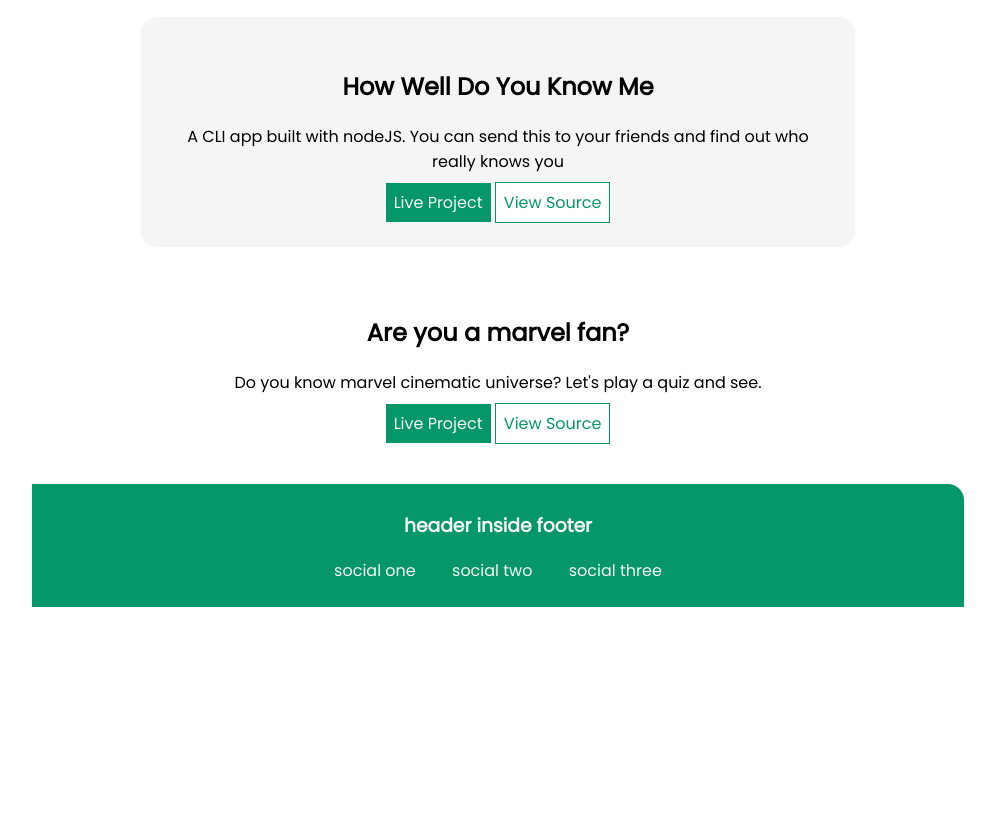
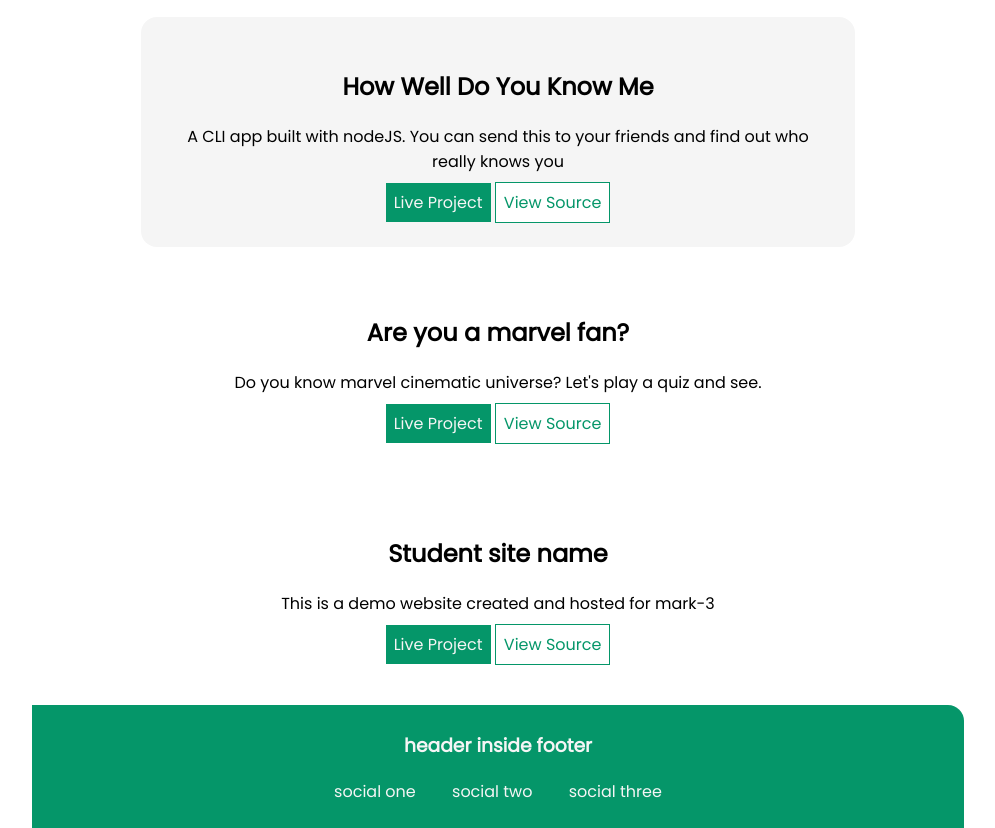
Before and after one commit to akashsoni211/neogcam-lessonthree-live, a plain HTML site: page projects.html in a window 1280 px wide. Shown: the part 156-984 px from the top of the page, without its empty margins (142-1137 px from the left). Before the commit the page ends 800 px from the top, so only its background shows below. Drawn offline with Linux system fonts and the light colour scheme.

Commit message:
Update projects.html

```diff
--- a/projects.html
+++ b/projects.html
@@ -38,6 +38,13 @@
             <a class="secondaryLink" href="https://github.com/akashsoni211/MarkTwo-QuizMarvel">View Source</a>
         </section>
         </li>
+        <li><section class="section ">
+            <h1>Student site name</h1>
+            <p>This is a demo website created and hosted for mark-3</p>
+            <a class="primaryLink" href="https://studentnameone.netlify.app/">Live Project</a>
+            <a class="secondaryLink" href="https://github.com/akashsoni211/student-site-name/blob/main/index.html">View Source</a>
+        </section>
+        </li>
     </ol>
 
     <footer class="project-footer">
```
